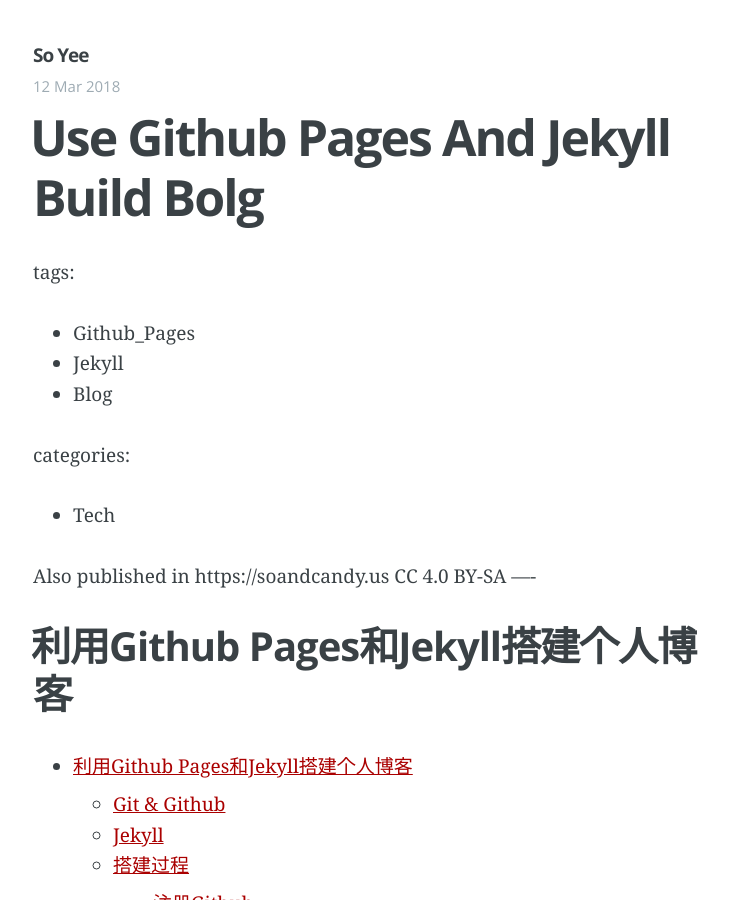
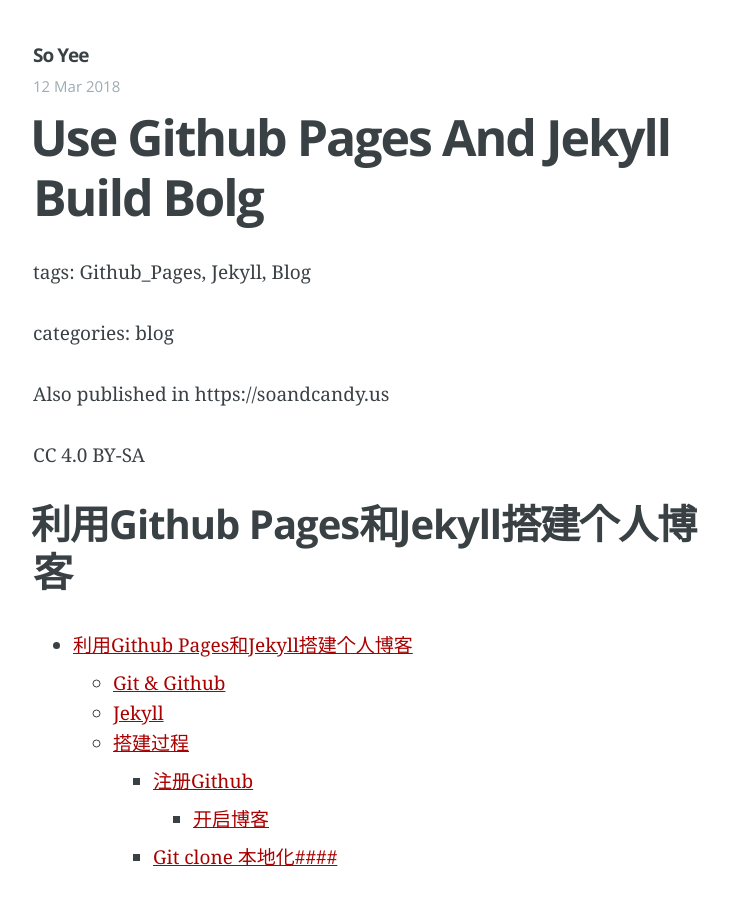
Before and after one commit to soyee36/soyee36.github.io, a Jekyll site: the page built from _posts/2018-03-12-Use-Github-Pages-and-Jekyll-Build-Bolg.md, in a window 1280 px wide and 900 px high. Shown: the whole window, without its empty margins (257-986 px from the left). Built offline with Jekyll 4.4.1, drawn with Linux system fonts in a browser that asks for light colours; our own code applies the rules of GitHub Pages for plain Markdown files.

Commit message:
update post

```diff
--- a/_posts/2018-03-12-Use-Github-Pages-and-Jekyll-Build-Bolg.md
+++ b/_posts/2018-03-12-Use-Github-Pages-and-Jekyll-Build-Bolg.md
@@ -1,14 +1,12 @@
-tags:
-- Github_Pages
-- Jekyll
-- Blog
+tags: Github_Pages, Jekyll, Blog
 
-categories:
-- Tech
+categories: blog
 
 Also published in https://soandcandy.us
+
 CC 4.0 BY-SA
-----
+
+
 
 ## 利用Github Pages和Jekyll搭建个人博客 ##
 
```
